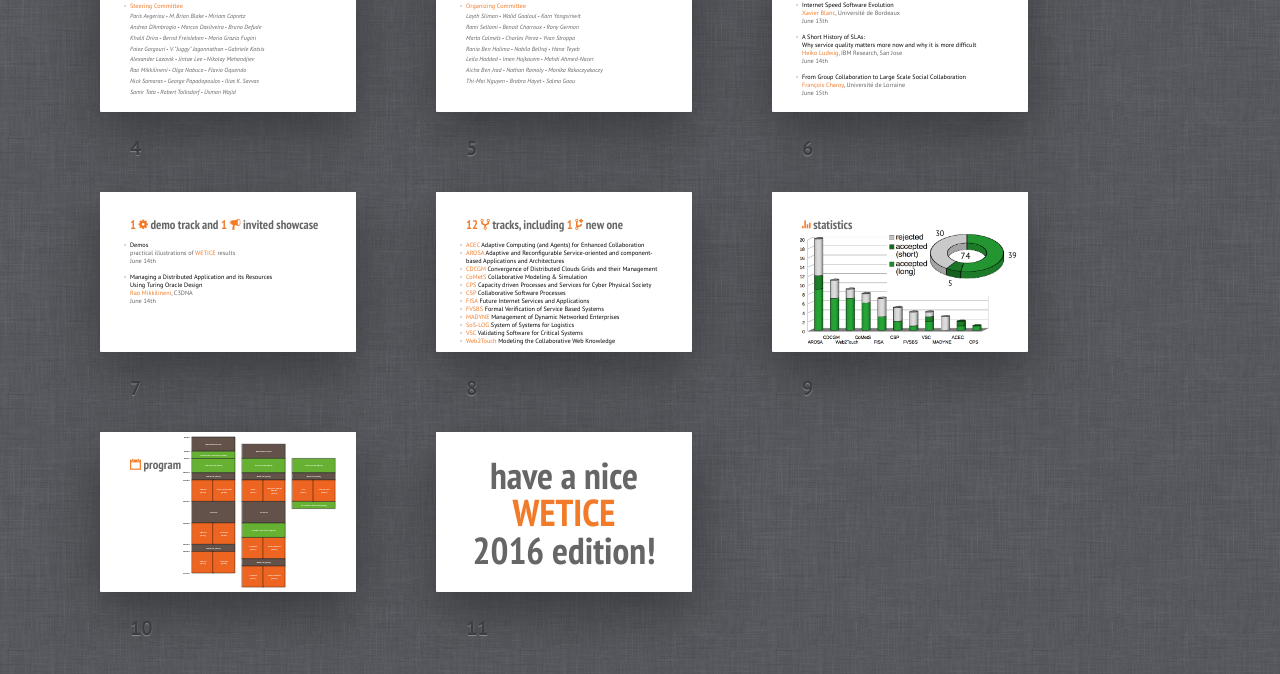
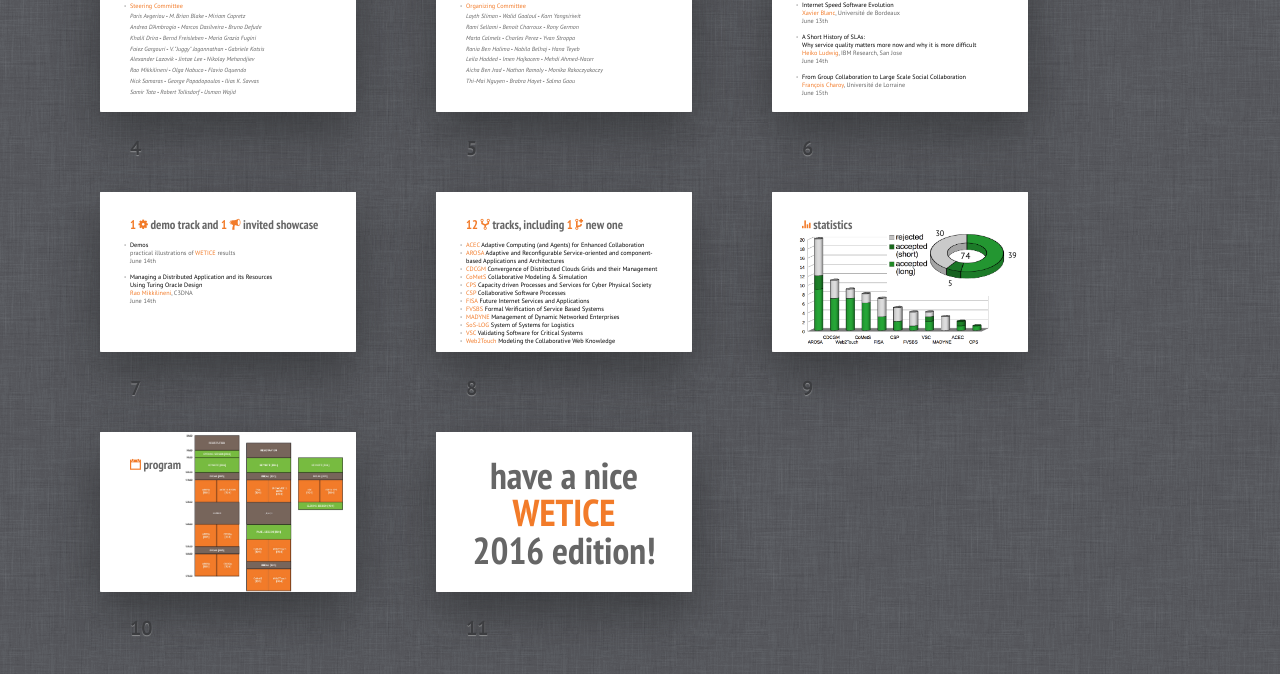
Before and after one commit to pascalpoizat/slides-wetice2016, a plain HTML site: page index.html in a window 1280 px wide. Shown: the part 518-1192 px from the top of the page. Drawn offline with Linux system fonts and the light colour scheme; files whose address does not match are found by name.

Commit message:
solves #1, correction of a figure placement

```diff
--- a/index.html
+++ b/index.html
@@ -312,48 +312,16 @@
         <div style="position:absolute;top:220px;left:944px;height: 100%;">
             <span style="font-size: 32px;">39</span>
         </div>
-        <!--
-        <div style="padding-top:120px;">
-            <table>
-                <tr>
-                    <th></th>
-                    <th># papers</th>
-                    <th>%</th>
-                </tr>
-                <tr>
-                    <td>accepted (long)</td>
-                    <td>39</td>
-                    <td>52.7</td>
-                </tr>
-                <tr>
-                    <td>accepted (short)</td>
-                    <td>5</td>
-                    <td>6.8</td>
-                </tr>
-                <tr>
-                    <td>rejected</td>
-                    <td>30</td>
-                    <td>40.5</td>
-                </tr>
-                <tr>
-                    <td>total</td>
-                    <td>74</td>
-                    <td>100</td>
-                </tr>
-            </table>
-        </div>-->
     </div>
 
 </section>
+
 <section class="slide">
     <div>
         <h2><span class="kevOrange kevIcon ion-calendar"></span> program
         </h2>
     </div>
-    <div style="position:absolute;top:-90px;left:200px;height: 100%;">
-        <!--<img src="figures/program.svg" style="opacity:1; height:640px;padding-top:20px;padding-left:10px;"/>-->
-        <img src="figures/program.svg" style="opacity:1; height:95%;padding-top:-40px;padding-left:10px;"/>
-    </div>
+    <img src="figures/program.jpg" height="98%" alt="" style="opacity: 1; padding-top: 10px; padding-left: 340px;">
 </section>
 
 <section class="slide shout">
```
